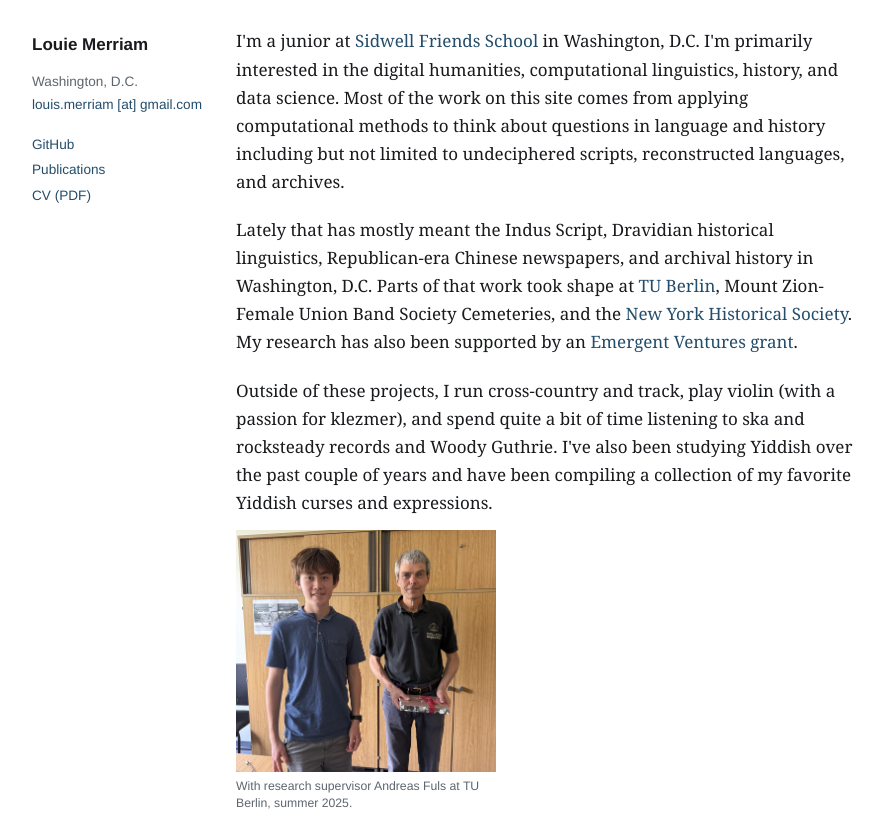
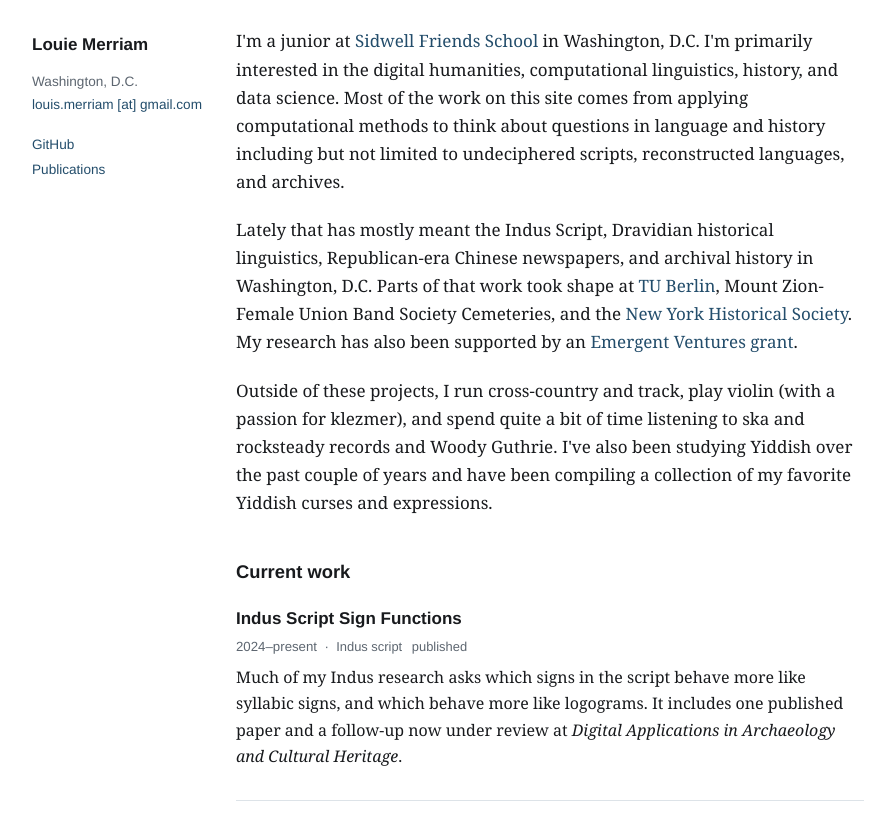
Before and after one commit to Louie-Merriam/Louie-Merriam.github.io, a plain HTML site: page index.html in a window 1280 px wide. Shown: the part 77-906 px from the top of the page, without its empty margins (192-1086 px from the left). Drawn offline with Linux system fonts and the light colour scheme.

Commit message:
Update bio text, remove homepage photo and CV link

```diff
--- a/index.html
+++ b/index.html
@@ -39,7 +39,6 @@
       <div class="sidebar-links">
         <a href="https://github.com/Louie-Merriam" target="_blank">GitHub</a>
         <a href="publications.html">Publications</a>
-        <a href="Louis_Merriam_cv_Jan2026.pdf" target="_blank">CV (PDF)</a>
       </div>
     </aside>
 
@@ -70,13 +69,6 @@
         rocksteady records and Woody Guthrie. I've also been studying Yiddish over the
         past couple of years and have been compiling a collection of my favorite
         Yiddish curses and expressions.
-        <span class="inline-photo">
-          <img
-            src="assets/tu-berlin-andreas-wide.jpg"
-            alt="Louie Merriam with research supervisor Andreas Fuls at TU Berlin."
-          />
-          <span class="inline-photo-caption">With research supervisor Andreas Fuls at TU Berlin, summer 2025.</span>
-        </span>
       </p>
 
       <h2 class="section-header">Current work</h2>
```
